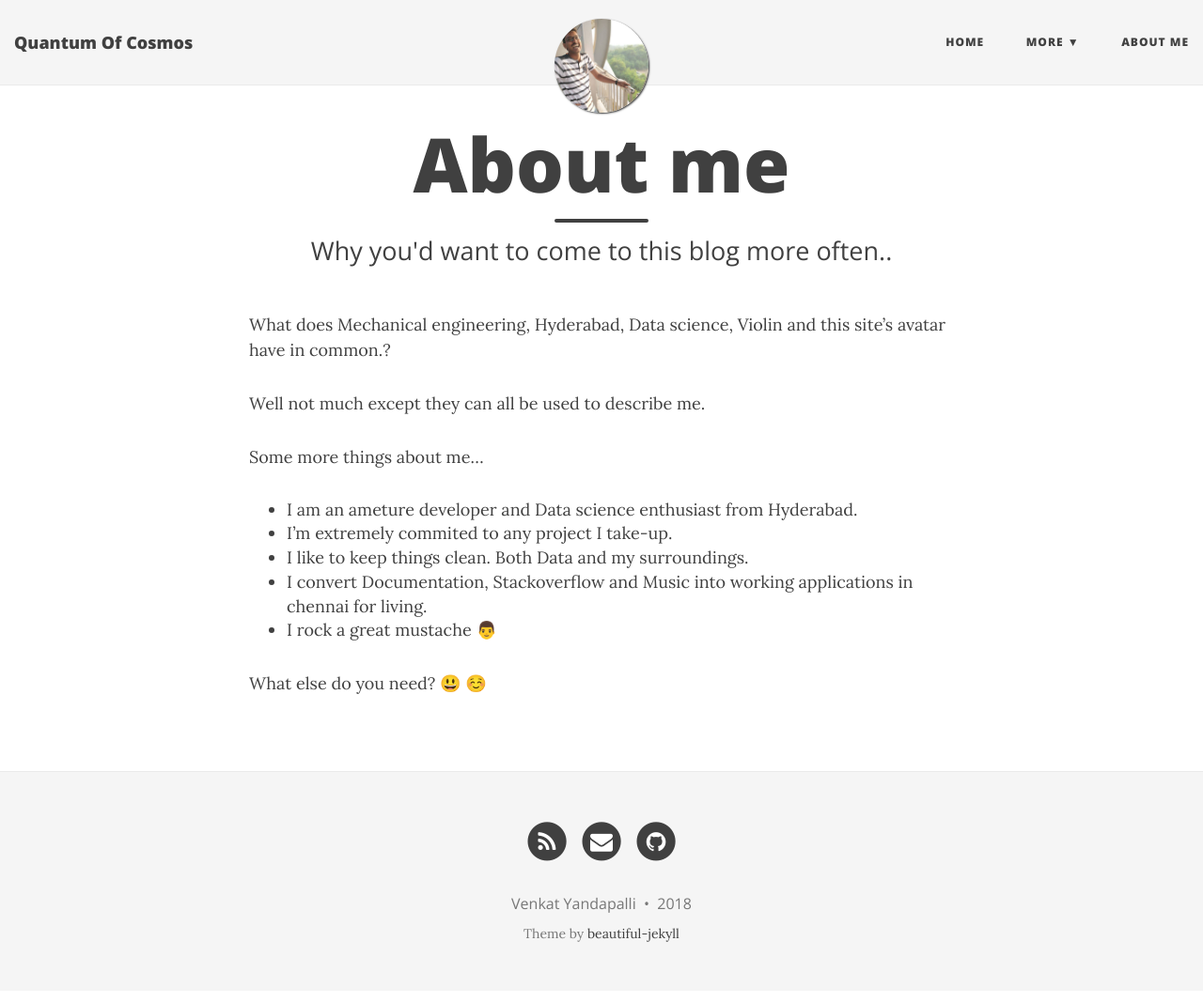
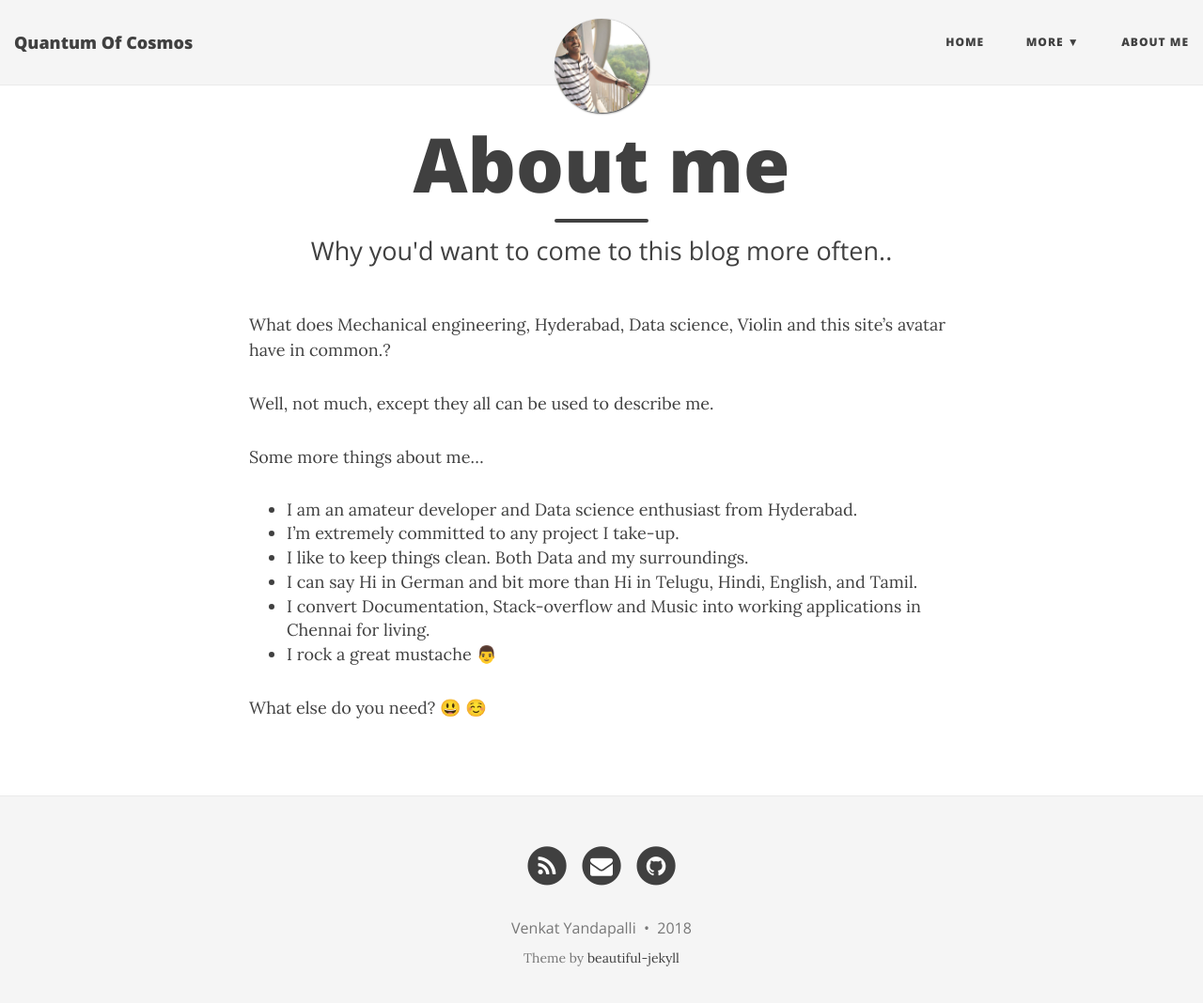
Before and after one commit to Quantumofcosmos/quantumofcosmos.github.io, a Jekyll site: the page built from aboutme.md, in a window 1280 px wide and 1081 px high. Shown: the top 1068 px of the window at 94% size. Built offline with Jekyll 4.4.1, drawn with Linux system fonts in a browser that asks for light colours; nearby versions of some CDN libraries; emoji names are drawn with the system emoji font.

Commit message:
Added languages known

```diff
--- a/aboutme.md
+++ b/aboutme.md
@@ -6,14 +6,15 @@ subtitle: Why you'd want to come to this blog more often..
 
 What does Mechanical engineering, Hyderabad, Data science, Violin and this site's avatar have in common.?
 
-Well not much except they can all be used to describe me.
+Well, not much, except they all can be used to describe me.
 
 Some more things about me...
 
-- I am an ameture developer and Data science enthusiast from Hyderabad.
-- I'm extremely commited to any project I take-up.
+- I am an amateur developer and Data science enthusiast from Hyderabad.
+- I'm extremely committed to any project I take-up.
 - I like to keep things clean. Both Data and my surroundings.
-- I convert Documentation, Stackoverflow and Music into working applications in chennai for living.
+- I can say Hi in German and bit more than Hi in Telugu, Hindi, English, and Tamil.
+- I convert Documentation, Stack-overflow and Music into working applications in Chennai for living.
 - I rock a great mustache  :man:
 
 
```
